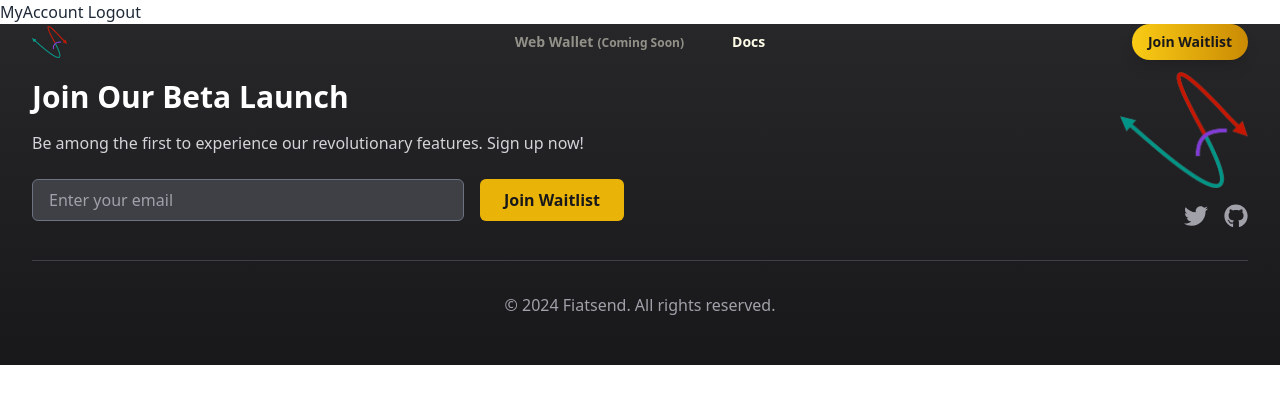
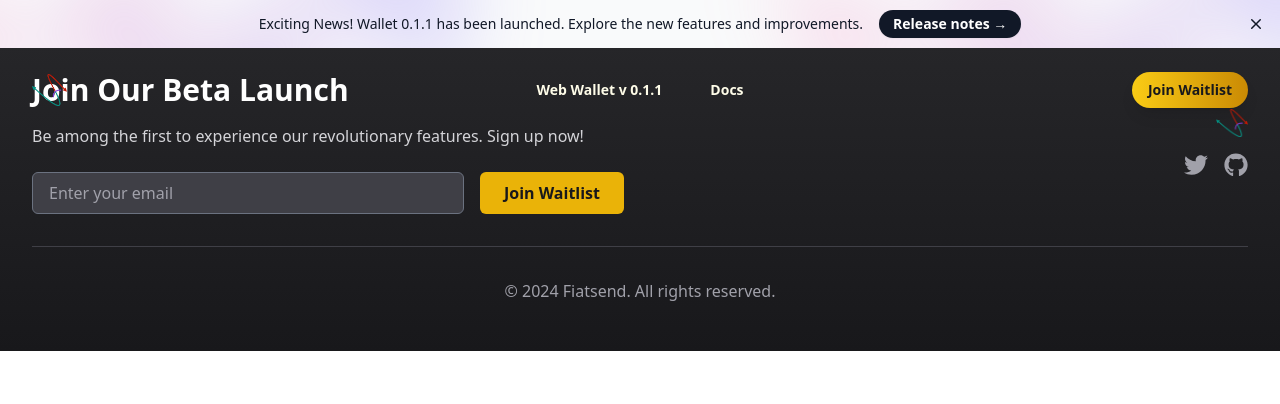
Before and after one commit to fiatsend/landing, a Next.js app: page /account in a window 1280 px wide. Shown: the top 404 px of the page. Built offline with nearby package versions, Linux system fonts and the light colour scheme.

Commit message:
chore: add announcement banner

```diff
--- a/components/announcement/index.tsx
+++ b/components/announcement/index.tsx
@@ -1,13 +1,14 @@
+import React from 'react';
 import { XMarkIcon } from '@heroicons/react/20/solid';
 import { useState } from 'react';
 
-export const Annoucement = () => {
+export const Announcement = () => {
 	const [show, setShow] = useState(true);
 
 	return (
 		<>
 			{show && (
-				<div className="relative isolate flex items-center gap-x-6 overflow-hidden bg-gray-50 px-6 py-2.5 sm:px-3.5 sm:before:flex-1">
+				<div className="relative isolate items-center gap-x-6 overflow-hidden bg-gray-50 px-6 py-2.5 sm:px-3.5 sm:before:flex-1 hidden sm:flex">
 					<div
 						className="absolute left-[max(-7rem,calc(50%-52rem))] top-1/2 -z-10 -translate-y-1/2 transform-gpu blur-2xl"
 						aria-hidden="true"
@@ -34,14 +35,14 @@
 					</div>
 					<div className="flex flex-wrap items-center gap-x-4 gap-y-2">
 						<p className="text-sm leading-6 text-gray-900">
-							Fiatsend provides you with the best fx rates for multiple currency
-							pairs
+							Exciting News! Wallet 0.1.1 has been launched. Explore the new features and improvements.
 						</p>
 						<a
-							href="#"
+							href="https://github.com/fiatsend/web-wallet/releases/tag/v0.1.1"
+							target='_blank'
 							className="flex-none rounded-full bg-gray-900 px-3.5 py-1 text-sm font-semibold text-white shadow-sm hover:bg-gray-700 focus-visible:outline focus-visible:outline-2 focus-visible:outline-offset-2 focus-visible:outline-gray-900"
 						>
-							Learn how <span aria-hidden="true">&rarr;</span>
+							Release notes <span aria-hidden="true">&rarr;</span>
 						</a>
 					</div>
 					<div className="flex flex-1 justify-end">
--- a/components/cta/banner.tsx
+++ b/components/cta/banner.tsx
@@ -44,13 +44,7 @@
 						</div>
 					</div>
 					<div className="relative mt-16 h-80 lg:mt-8">
-						<img
-							className="absolute left-0 top-0 w-[57rem] max-w-none rounded-md bg-white/5 ring-1 ring-white/10"
-							src="/money-transfer.webp"
-							alt="Fast money transfer illustration"
-							width="1824"
-							height="1080"
-						/>
+
 					</div>
 				</div>
 			</div>
--- a/components/cta/waitlist.tsx
+++ b/components/cta/waitlist.tsx
@@ -1,8 +1,16 @@
 import Link from "next/link"
 import { Fragment } from "react"
 import { FaGithub, FaArrowRight } from 'react-icons/fa'
+import { motion } from 'framer-motion';
 
 export const Waitlist = () => {
+	const handleJoinClick = () => {
+		const element = document.getElementById('waitlist');
+		if (element) {
+			element.scrollIntoView({ behavior: 'smooth' });
+		}
+	};
+
 	return (
 		<Fragment>
 			<div className="flex flex-col gap-8 pb-8 md:gap-16 md:pb-16 xl:pb-24 bg-gradient-to-br from-zinc-800 to-zinc-900">
@@ -29,14 +37,17 @@
 							Experience decentralization and full compliance with fiatsend. Your data remains yours, always. We ensure unencrypted data never leaves your device.
 						</p>
 						<div className="flex flex-col justify-center gap-6 mx-auto mt-12 sm:flex-row sm:max-w-xl">
-							<Link
-								href="#waitlist"
+							<motion.button
+								onClick={handleJoinClick}
 								className="group relative inline-flex items-center justify-center overflow-hidden rounded-lg bg-gradient-to-br from-yellow-400 to-yellow-600 p-0.5 text-sm font-medium text-gray-900 hover:text-white focus:outline-none focus:ring-4 focus:ring-yellow-300"
+								whileHover={{ scale: 1.05 }}
+								whileTap={{ scale: 0.95 }}
 							>
 								<span className="relative px-5 py-3 transition-all ease-in duration-75 rounded-md group-hover:bg-opacity-0">
 									Join Waitlist
 								</span>
-							</Link>
+							</motion.button>
+
 							<Link
 								href="https://docs.fiatsend.com"
 								className="relative inline-flex items-center justify-center px-6 py-3 overflow-hidden font-medium text-zinc-900 transition duration-300 ease-out border-2 border-yellow-500 rounded-lg shadow-md group"
--- a/components/ui/Footer.tsx
+++ b/components/ui/Footer.tsx
@@ -3,6 +3,7 @@
 import { FaTwitter, FaGithub } from 'react-icons/fa';
 import { SuccessToast } from '../toast/success';
 import { ErrorToast } from '../toast/error';
+import Image from 'next/image';
 
 export const Footer = () => {
 	const [email, setEmail] = useState('');
@@ -34,7 +35,7 @@
 	};
 
 	return (
-		<footer className="bg-gradient-to-b from-zinc-800 to-zinc-900 text-white">
+		<footer id="waitlist" className="bg-gradient-to-b from-zinc-800 to-zinc-900 text-white">
 			<div className="max-w-7xl mx-auto px-4 sm:px-6 lg:px-8 py-12">
 				<div className="grid grid-cols-1 md:grid-cols-2 gap-8 items-center">
 					<div>
@@ -82,7 +83,7 @@
 						</form>
 					</div>
 					<div className="text-center md:text-right">
-						<img src="/images/fiatsend.png" alt="Fiatsend Logo" className="w-32 h-auto mx-auto md:ml-auto md:mr-0 mb-4" />
+						<Image src="/images/fiatsend.png" alt="Fiatsend Logo" width={32} height={32} className=" mx-auto md:ml-auto md:mr-0 mb-4" />
 						<div className="flex justify-center md:justify-end space-x-4">
 							<motion.a
 								href="https://twitter.com/fiatsend"
--- a/components/ui/Navbar.tsx
+++ b/components/ui/Navbar.tsx
@@ -2,15 +2,23 @@
 import { Dialog } from '@headlessui/react';
 import { Bars3Icon, XMarkIcon } from '@heroicons/react/24/outline';
 import { motion, AnimatePresence } from 'framer-motion';
+import { Announcement } from '../announcement';
 
 const navigation = [
-	{ name: 'Web Wallet', href: 'https://wallet.fiatsend.com', newWindow: true, comingSoon: true },
+	{ name: 'Web Wallet v 0.1.1', href: 'https://wallet.fiatsend.com', newWindow: true, comingSoon: false },
 	{ name: 'Docs', href: 'https://docs.fiatsend.com', newWindow: true },
 ];
 
 const Navbar = () => {
 	const [mobileMenuOpen, setMobileMenuOpen] = useState(false);
 	const [scrolled, setScrolled] = useState(false);
+
+	const handleJoinClick = () => {
+		const element = document.getElementById('waitlist');
+		if (element) {
+			element.scrollIntoView({ behavior: 'smooth' });
+		}
+	};
 
 	useEffect(() => {
 		const handleScroll = () => {
@@ -29,6 +37,7 @@
 			animate={{ y: 0 }}
 			transition={{ type: 'spring', stiffness: 300, damping: 30 }}
 		>
+			<Announcement />
 			<nav
 				className="flex items-center justify-between p-6 lg:px-8"
 				aria-label="Global"
@@ -73,14 +82,14 @@
 					))}
 				</div>
 				<div className="hidden lg:flex lg:flex-1 lg:justify-end">
-					<motion.a
-						href="#waitlist"
+					<motion.button
+						onClick={handleJoinClick}
 						className="flex-none rounded-full bg-gradient-to-r from-yellow-400 to-yellow-600 px-4 py-2 text-sm font-semibold text-zinc-900 shadow-lg hover:shadow-xl transition-all duration-300"
 						whileHover={{ scale: 1.05 }}
 						whileTap={{ scale: 0.95 }}
 					>
 						Join Waitlist
-					</motion.a>
+					</motion.button>
 				</div>
 			</nav>
 			<AnimatePresence>
```
